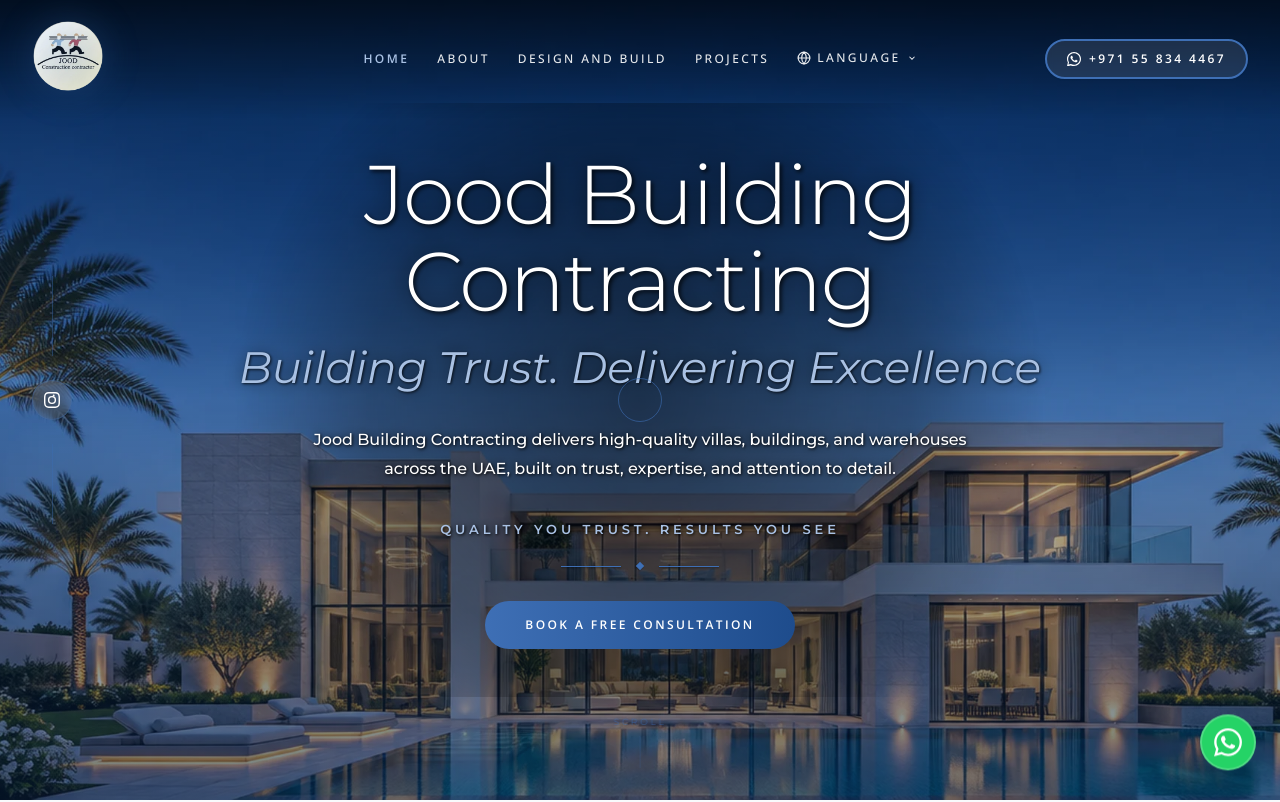
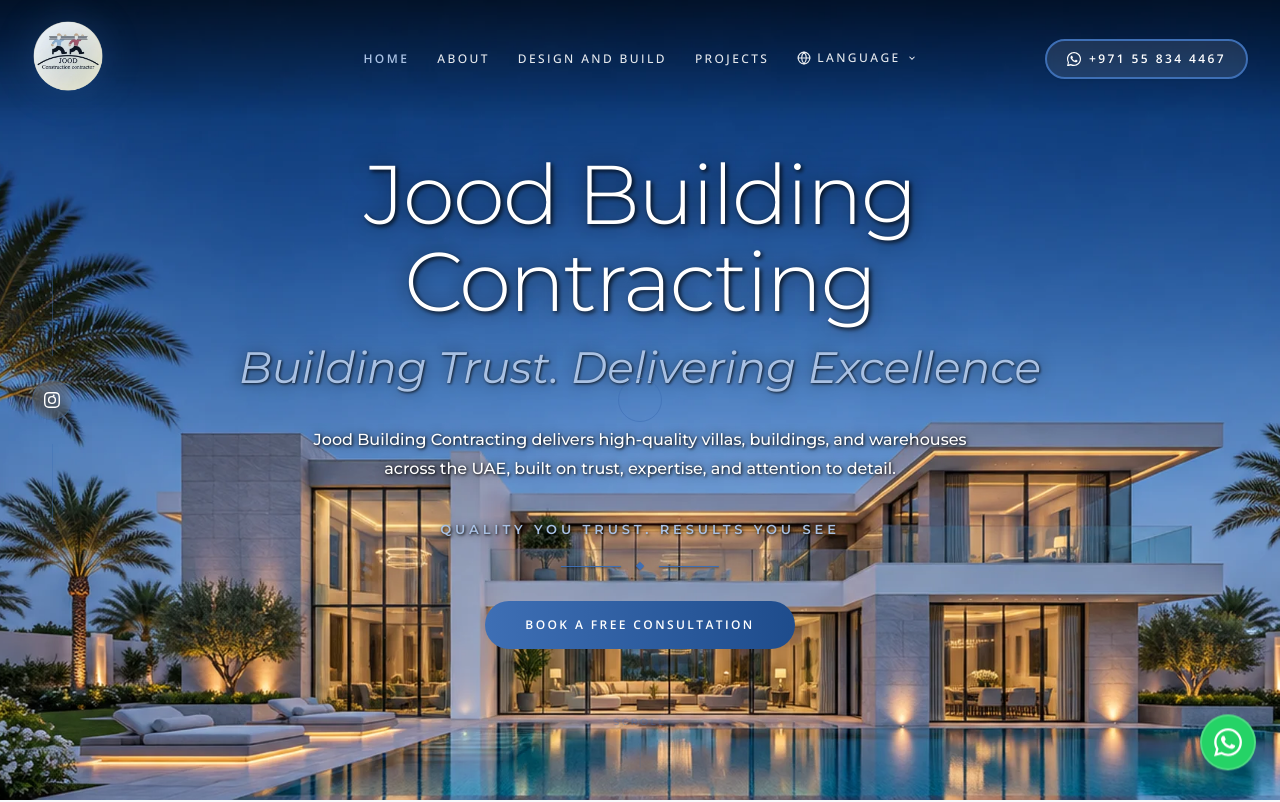
Before and after one commit to devsynxoffical/JOOD, a React (Create React App) app: page / in a window 1280 px wide. Shown: the top 802 px of the page. Built offline with nearby package versions, Linux system fonts and the light colour scheme.

Commit message:
Hero: remove navy overlay and dark text backdrop

```diff
--- a/src/pages/Homepage.js
+++ b/src/pages/Homepage.js
@@ -36,8 +36,6 @@ export default function HomePage() {
           aria-hidden="true"
           className="absolute inset-0 w-full h-full object-cover object-bottom"
         />
-        {/* Navy brand overlay */}
-        <div aria-hidden="true" className="absolute inset-0 bg-gradient-to-b from-[#071F40]/50 via-[#0B2D5B]/25 to-[#071F40]/55" />
 
         {/* Left Edge Social — Instagram only */}
         <div className="hidden xl:flex flex-col items-center gap-6 absolute left-8 top-1/2 -translate-y-1/2 z-20">
@@ -50,7 +48,6 @@ export default function HomePage() {
 
         {/* Centered Content */}
         <div className="relative z-10 flex flex-col items-center text-center px-6 max-w-[900px]" style={{
-          background: 'radial-gradient(circle, rgba(0,0,0,0.55) 0%, rgba(0,0,0,0.3) 50%, rgba(0,0,0,0) 75%)',
           padding: '3rem 2rem',
           borderRadius: '100px',
         }}>
```
